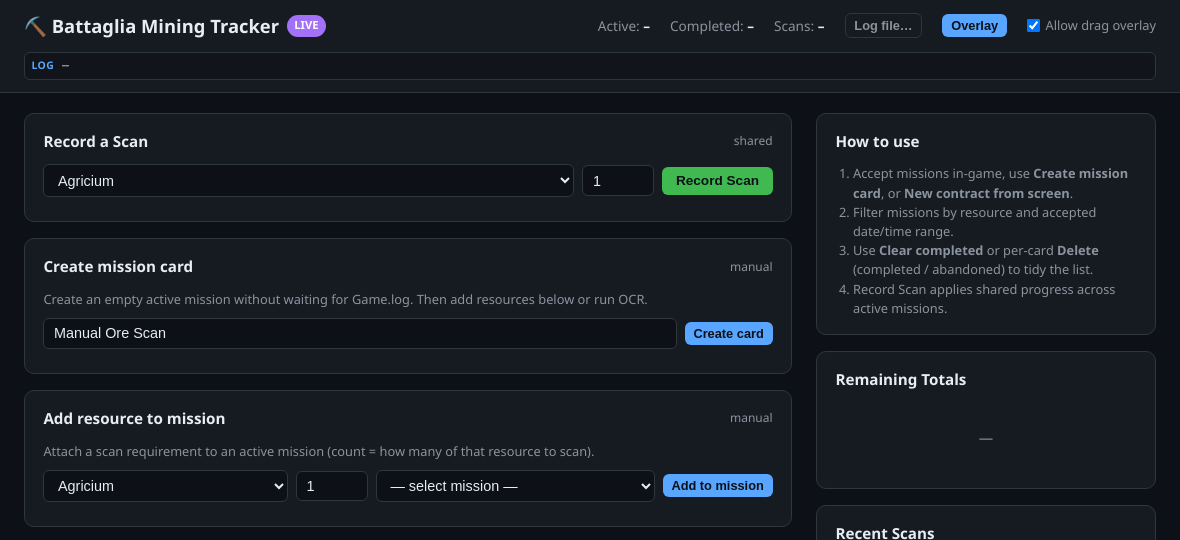
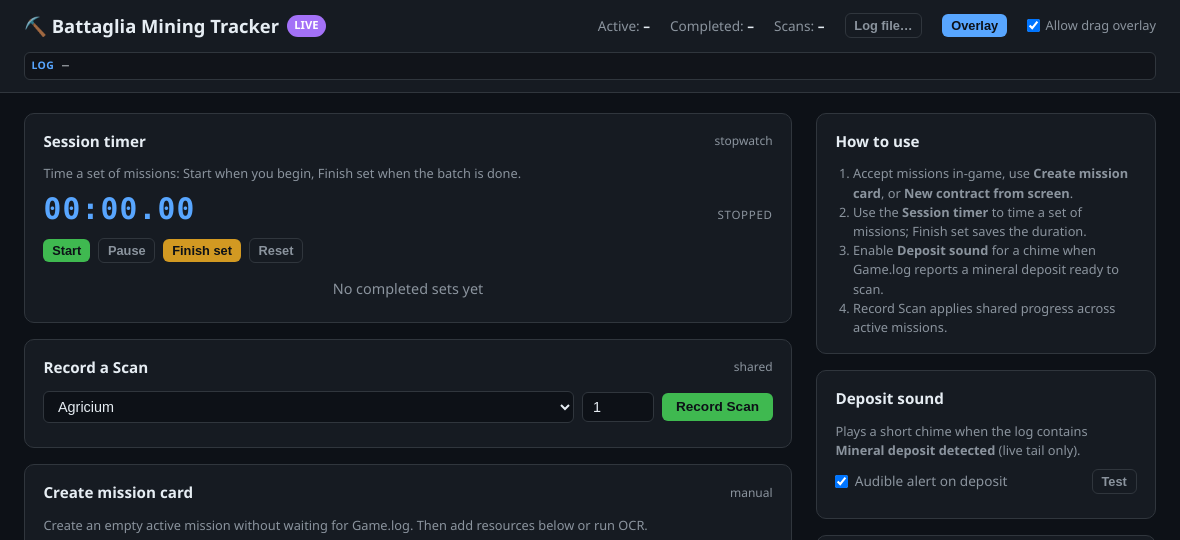
Before and after one commit to DizzyBHigh/sc-battaglia-mining-tracker, an Electron app: page renderer/index.html in a window 1180 px wide. Shown: the top 540 px of the page. Drawn offline with Linux system fonts and the light colour scheme; no server answers; a script that the page names is missing.

Commit message:
UI: session stopwatch card + deposit sound toggle

```diff
--- a/renderer/index.html
+++ b/renderer/index.html
@@ -49,6 +49,7 @@ select,input[type=number],input[type=text],input[type=date],input[type=datetime-
 .log-event .tag.objective{background:var(--border);color:var(--text)}
 .log-event .tag.obj_complete{background:var(--orange)}
 .log-event .tag.mission_ended,.log-event .tag.contract_complete{background:var(--green)}
+.log-event .tag.mineral_deposit,.log-event .tag.deposit{background:var(--orange)}
 .log-event .ts{color:var(--muted)}.log-event .detail{color:var(--text)}.log-event .mid{color:var(--accent);opacity:.85}
 footer{text-align:center;color:var(--muted);font-size:.75rem;padding:1rem}
 #log-path-bar{display:flex;align-items:center;gap:.5rem;width:100%;margin-top:.45rem;padding:.25rem .4rem;border-radius:6px;background:rgba(0,0,0,.25);border:1px solid var(--border);font-size:.72rem;color:var(--muted)}
@@ -62,6 +63,8 @@ footer{text-align:center;color:var(--muted);font-size:.75rem;padding:1rem}
 .modal-body{font-size:.9rem;color:var(--muted);line-height:1.45;margin-bottom:1.1rem;white-space:pre-wrap}
 .modal-actions{display:flex;justify-content:flex-end;gap:.5rem;flex-wrap:wrap}
 .modal-actions .btn{min-width:5rem;justify-content:center}
+#stopwatch-display{font-family:ui-monospace,Consolas,monospace;font-size:1.85rem;font-weight:700;font-variant-numeric:tabular-nums;letter-spacing:.04em;color:var(--accent);line-height:1.2}
+#stopwatch-state{font-size:.72rem;color:var(--muted);text-transform:uppercase;letter-spacing:.06em}
   </style>
 </head>
 <body>
@@ -82,6 +85,21 @@ footer{text-align:center;color:var(--muted);font-size:.75rem;padding:1rem}
 <main>
 <section>
   <div class="banner" id="complete-banner" style="display:none"><strong>Objective(s) just completed!</strong> <span id="complete-msg"></span> → Record Scan</div>
+  <div class="card">
+    <h2>Session timer <span style="font-size:.75rem;color:var(--muted);font-weight:400">stopwatch</span></h2>
+    <p style="font-size:.8rem;color:var(--muted);margin-bottom:.55rem">Time a set of missions: Start when you begin, Finish set when the batch is done.</p>
+    <div style="display:flex;align-items:baseline;justify-content:space-between;gap:1rem;margin-bottom:.65rem;flex-wrap:wrap">
+      <div id="stopwatch-display">00:00.00</div>
+      <div id="stopwatch-state">Stopped</div>
+    </div>
+    <div class="scan-row">
+      <button type="button" class="btn btn-green btn-sm" onclick="startStopwatch()">Start</button>
+      <button type="button" class="btn btn-ghost btn-sm" onclick="pauseStopwatch()">Pause</button>
+      <button type="button" class="btn btn-orange btn-sm" onclick="finishStopwatchSet()" title="Save elapsed as a completed set and reset">Finish set</button>
+      <button type="button" class="btn btn-ghost btn-sm" onclick="resetStopwatch()">Reset</button>
+    </div>
+    <div id="stopwatch-laps" style="margin-top:.35rem"></div>
+  </div>
   <div class="card">
     <h2>Record a Scan <span style="font-size:.75rem;color:var(--muted);font-weight:400">shared</span></h2>
     <div class="scan-row">
@@ -152,10 +170,21 @@ footer{text-align:center;color:var(--muted);font-size:.75rem;padding:1rem}
   <div class="card"><h2>How to use</h2>
     <ol style="font-size:.8rem;color:var(--muted);padding-left:1.1rem">
       <li>Accept missions in-game, use <strong>Create mission card</strong>, or <strong>New contract from screen</strong>.</li>
-      <li>Filter missions by resource and accepted date/time range.</li>
-      <li>Use <strong>Clear completed</strong> or per-card <strong>Delete</strong> (completed / abandoned) to tidy the list.</li>
+      <li>Use the <strong>Session timer</strong> to time a set of missions; Finish set saves the duration.</li>
+      <li>Enable <strong>Deposit sound</strong> for a chime when Game.log reports a mineral deposit ready to scan.</li>
       <li>Record Scan applies shared progress across active missions.</li>
     </ol>
+  </div>
+  <div class="card">
+    <h2>Deposit sound</h2>
+    <p style="font-size:.8rem;color:var(--muted);margin-bottom:.55rem">Plays a short chime when the log contains <strong>Mineral deposit detected</strong> (live tail only).</p>
+    <div class="scan-row">
+      <label style="font-size:.85rem;color:var(--muted);display:inline-flex;align-items:center;gap:.4rem;cursor:pointer;flex:1">
+        <input type="checkbox" id="chk-deposit-sound" checked onchange="onDepositSoundToggle(this)"/>
+        Audible alert on deposit
+      </label>
+      <button type="button" class="btn btn-ghost btn-sm" onclick="testDepositSound()">Test</button>
+    </div>
   </div>
   <div class="card"><h2>Remaining Totals</h2><div id="remaining-totals" class="empty">—</div></div>
   <div class="card"><h2>Recent Scans</h2><div id="history-list" class="empty">—</div></div>
@@ -175,5 +204,6 @@ footer{text-align:center;color:var(--muted);font-size:.75rem;padding:1rem}
 <script src="app.js"></script>
 <script src="ocr-actions.js"></script>
 <script src="mission-ui.js"></script>
+<script src="timer-sound.js"></script>
 </body>
 </html>
```
